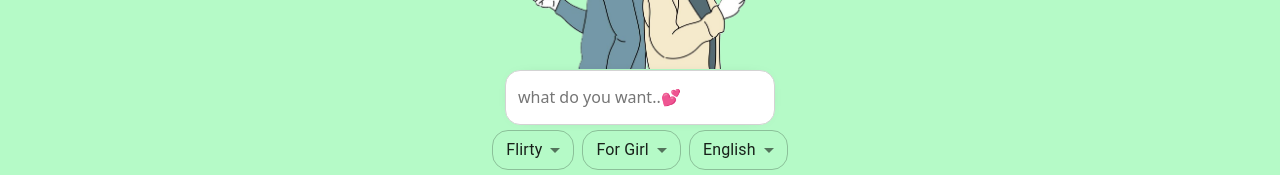
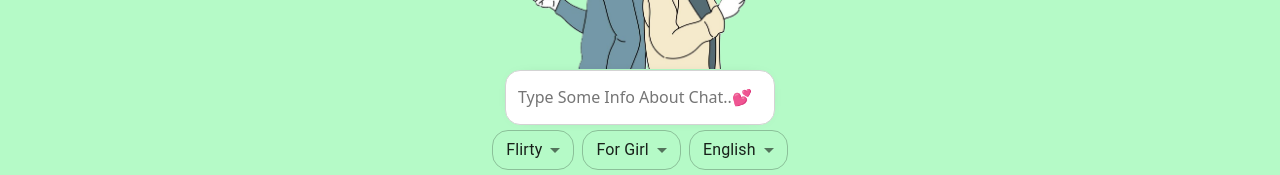
Before and after one commit to shubhamgaur08/FlirtyAI, a React (Create React App) app: page /Chatsuggest in a window 1280 px wide. Shown: the part 375-550 px from the top of the page. Built offline with nearby package versions, Linux system fonts and the light colour scheme.

Commit message:
22 jan 9 pm

```diff
--- a/src/components/Pages/ChatSuggest.js
+++ b/src/components/Pages/ChatSuggest.js
@@ -93,7 +93,7 @@ const VisuallyHiddenInput = styled('input')({
           sx={{ m: 1, minWidth: 260 }}
            onChange={(event) => setAsk(event.target.value)}
         /> */}
-        <input placeholder="what do you want..💕" type="text" name="text"required
+        <input placeholder="Type Some Info About Chat..💕" type="text" name="text"required
           className='input'
 
 
```
